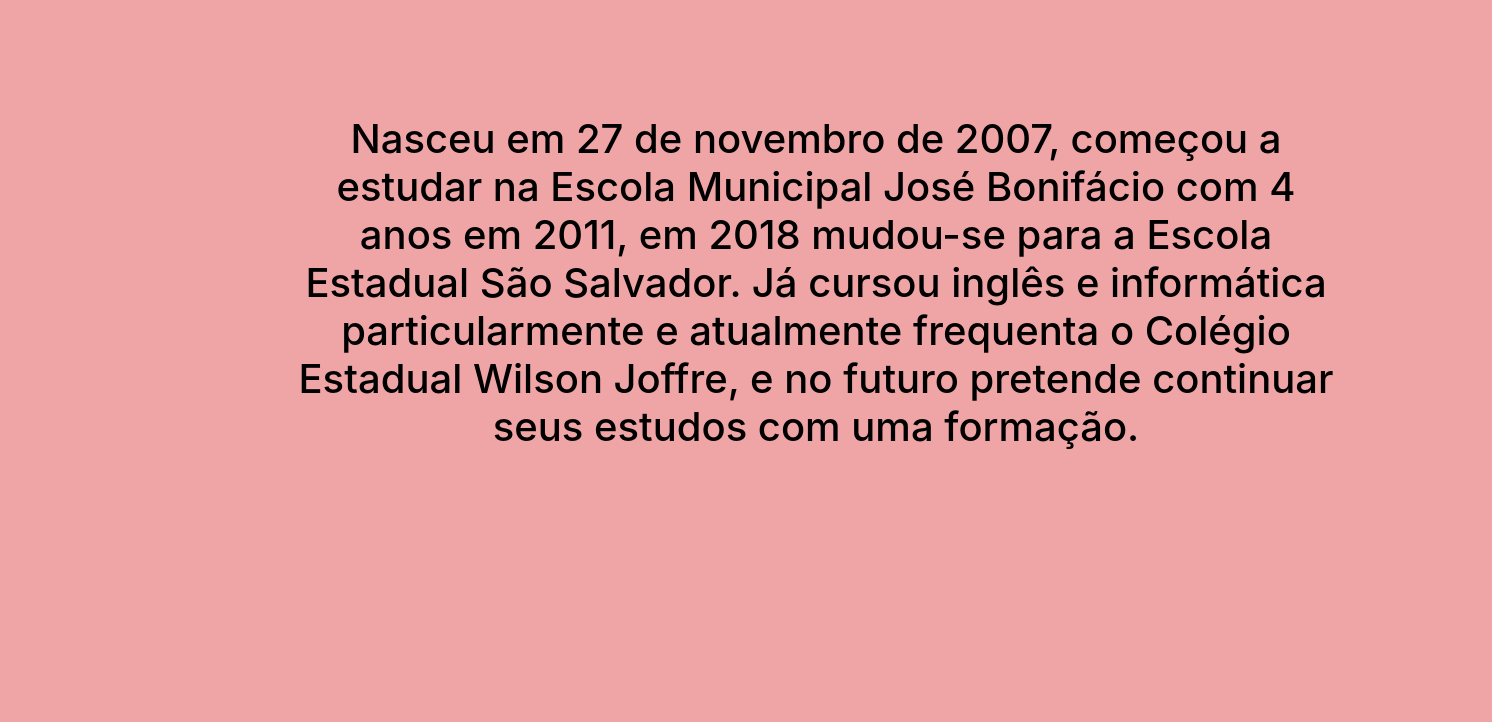
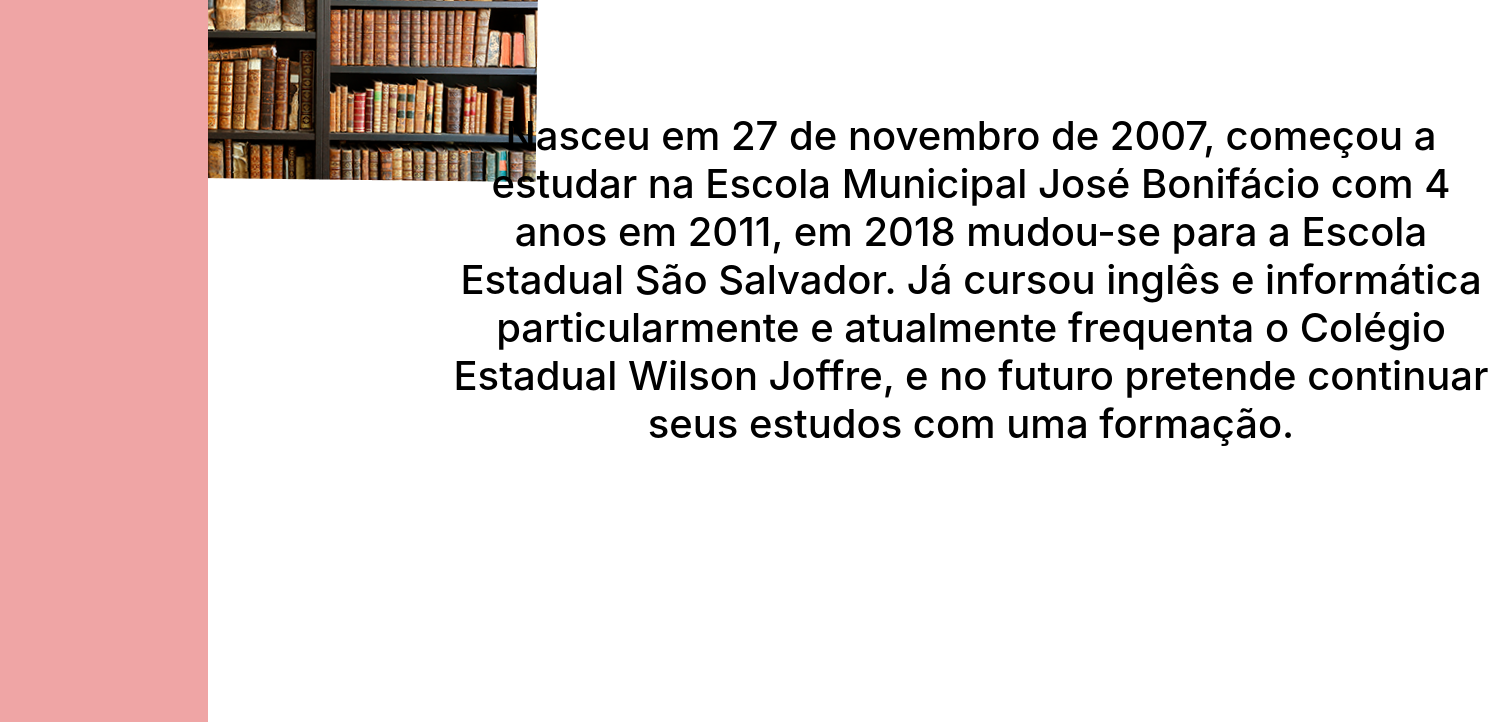
Before and after one commit to AnaDalMoro/Estudante, a plain HTML site: page estudante.html in a window 1280 px wide. Shown: the part 215-937 px from the top of the page, 1492 px wide, since content can reach past the window. Drawn offline with Linux system fonts and the light colour scheme.

Commit message:
Add files via upload

```diff
--- a/estudante.css
+++ b/estudante.css
@@ -2,7 +2,7 @@ body{
 	background: #FFFFFF;
 	}
 
-	.borda{
+.borda{
 		position: absolute;
 width: 210px;
 height: 2048px;
@@ -47,8 +47,8 @@ color: #000000;
 	position: absolute;
 width: 1042px;
 height: 363px;
-left: 289px;
-top: 282px;
+left: 450px;
+top: 287px;
 
 font-family: 'Inter';
 font-style: normal;
--- a/estudante.html
+++ b/estudante.html
@@ -6,13 +6,13 @@
 	<link rel="stylesheet" href="estudante.css">
 </head>
 
-<body class="borda" >
-	<header>
+<body>
+	<header class="borda">
 		<h1 class="titulo">Ana Laura Dal Moro</h1>
 		<h2 class="insta">@anadal_moro</h2>
 		</header>
 
 		<p class="texto"> Nasceu em 27 de novembro de 2007, começou a estudar na Escola Municipal José Bonifácio com 4 anos em 2011, em 2018 mudou-se para a Escola Estadual São Salvador. Já cursou inglês e informática particularmente e atualmente frequenta o Colégio Estadual Wilson Joffre, e no futuro pretende continuar seus estudos com uma formação.</p>
-
+		<img src="imagem.png">
 </body>
 </html>
```
Also changed, not shown: imagem.png (added).
